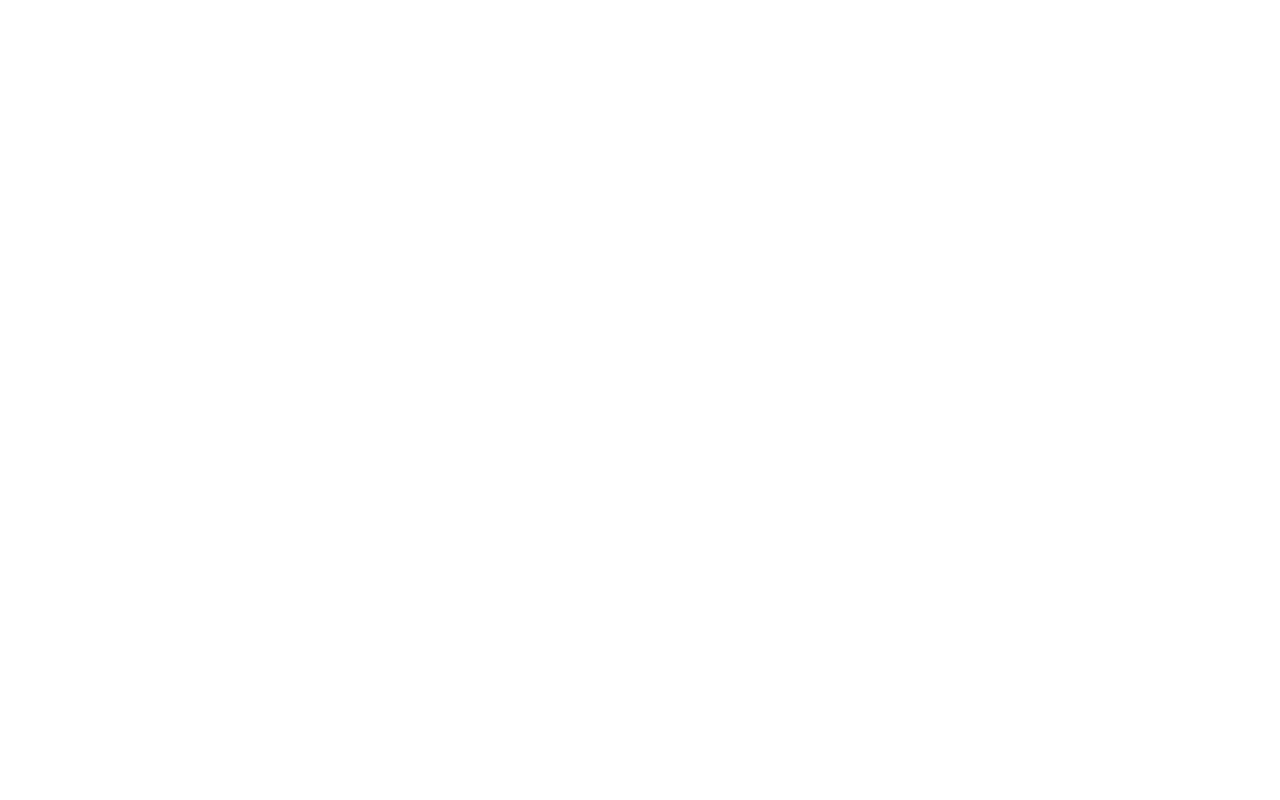
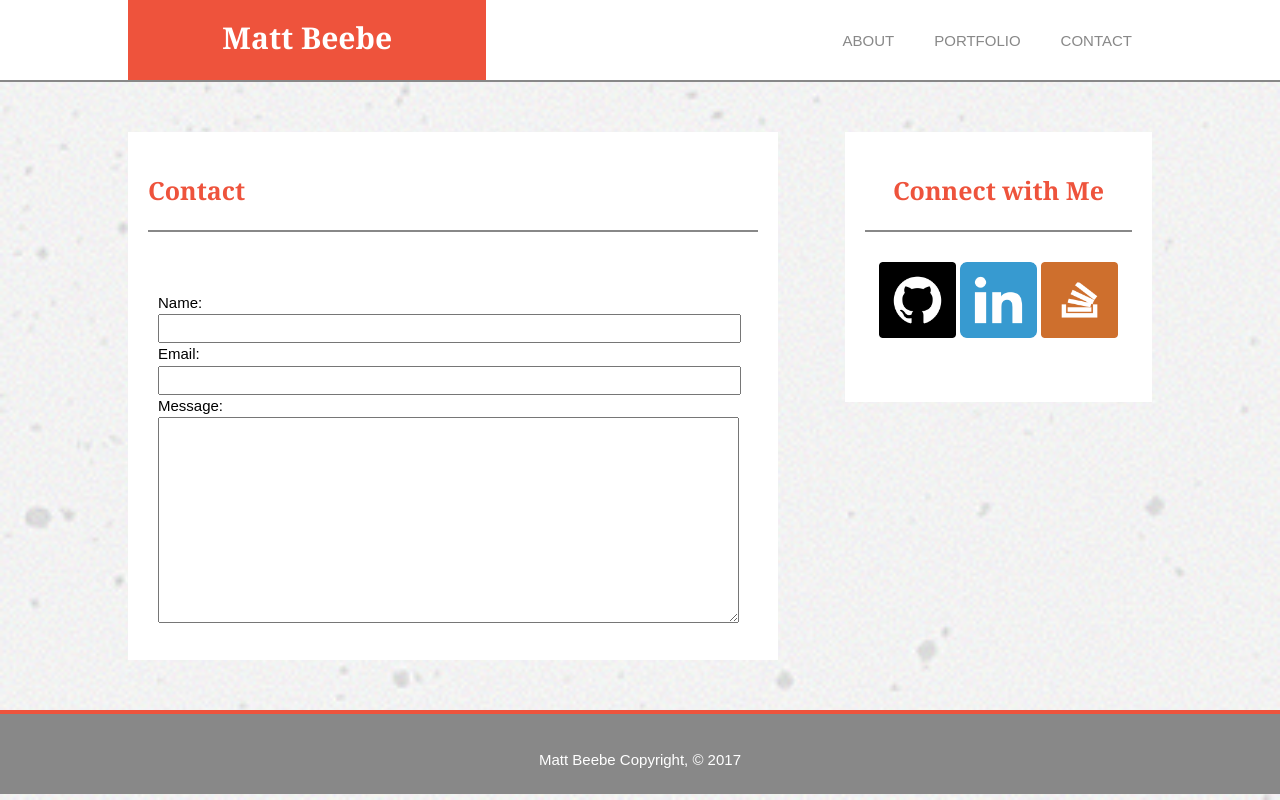
Before and after one commit to mattyb1980/Basic-Portfolio, a plain HTML site: page contact.html in a window 1280 px wide. Drawn offline with Linux system fonts and the light colour scheme.

Commit message:
Almost there, more tweaks needed

```diff
--- a/assets/css/style.css
+++ b/assets/css/style.css
@@ -2,11 +2,15 @@ body {
   font-family: Arial, Helvetica, sans-serif;
   font-size: 15px;
   line-height: 1.5;
-  padding: 0;
-  margin: 0;
-  background-image: url("https://images.freecreatives.com/wp-content/uploads/2015/04/white-paper-texture-with-flecks.jpg");
+ /* padding: 0;
+  margin: 0;*/
+  background-image: url("../images/vintage-concrete.png");
   background-color: #eee;
   background-size: 100%;
+}
+
+h1 {
+  font-family: Georgia;
 }
 
 ul {
@@ -28,6 +32,7 @@ ul {
 header {
   background: white;
   color: white;
+  max-height: 80px;
   min-height: 80px;
   width: 100%;
   border-bottom: 2px solid #888888;
@@ -41,7 +46,7 @@ header a {
 }
 
 header ul {
-  margin-top: 60px;
+  margin-top: 30px;
   float: right;
   font-size: 15px;
 }
@@ -56,8 +61,8 @@ header h1 {
   float: left;
   background-color: #ee533c;
   width: 35%;
-  height: 100px;
-  padding-top: 50px;
+  height: 65px;
+  padding-top: 15px;
   margin: 0;
   font-weight: bold;
   text-align: center;
@@ -65,18 +70,61 @@ header h1 {
 
 }
 
+a:hover {
+  color: #ee533c;
+  font-weight: bold;
+}
+
+a:focus {
+  color: #ee533c;
+  font-weight: bold;
+}
+
+a:active {
+  color: blue;
+  font-weight: bold;
+}
+
+/*Main Section Of Site*/
+
 #Main {
   width: 80%;
   margin: auto;
+  padding-bottom: 50px;
   overflow: hidden;
   }
 
 .container2 {
   float: left;
   background-color: white;
-  width: 40%;
+  width: 650px;
   margin-top: 50px;
   overflow: hidden;
+  padding-top: 20px;
+}
+
+.container2 h1 {
+  color: #ee533c;
+  font-size: 25px;
+  font-weight: bold;
+  padding: 20px 0 20px 0;
+  border-bottom: 2px solid #888888;
+  margin: 0 20px 30px 20px;
+}
+
+.container2 img {
+  float: left;
+  padding: 0 0 20px 0;
+  margin: 0 20px 30px 20px;
+}
+
+.container2 p {
+  overflow: hidden;
+  color: #888888;
+  font-size: 15px;
+  line-height: 2;
+  padding: 0 0 20px 0;
+  margin: 0 20px 30px 20px;
 }
 
 .container3 {
@@ -92,7 +140,7 @@ header h1 {
 
 .container3 h1 {
   color: #ee533c;
-  font-size: 20px;
+  font-size: 25px;
   font-weight: bold;
   padding: 20px 0 20px 0;
   border-bottom: 2px solid #888888;
@@ -103,3 +151,67 @@ header h1 {
   display: inline;
   padding-top: 20px;
 }
+
+footer {
+  background-color: #888888;
+  margin-top: 40px
+  max-height: 80px;
+  min-height: 80px;
+  width: 100%;
+  border-top: 4px solid #ee533c;
+  color: white;
+  text-align: center;
+}
+
+#Illimage {
+  /*position: relative;*/
+  width: 43%;
+  margin: 0;
+  border: 4px solid red;
+  overflow: hidden;
+}
+
+#image1 {
+  width: 100%;
+}
+
+#Ill {
+  /*position: relative;*/
+  /*overflow: hidden;*/
+  background-color: #ee533c;
+  top: 90px;
+  text-align: center;
+  left: 20px;
+}
+
+#Phoimage {
+  /*position: relative;*/
+  width: 43%;
+  float: left;
+}
+
+#Pho {
+
+}
+
+#image2 {
+  width: 100%;
+}
+
+#form {
+  padding: 30px;
+}
+
+input {
+  width: 575px;
+  font-size: 20px;
+}
+
+textarea {
+  width: 575px;
+  height: 200px;
+}
+
+footer p {
+  padding-top: 35px;
+}
--- a/contact.html
+++ b/contact.html
@@ -0,0 +1,79 @@
+<!DOCTYPE html>
+<html lang="en-us">
+
+<head>
+  <meta charset="UTF-8">
+  <title>My Portfolio</title>
+  <link rel="stylesheet" type="text/css" href="assets/css/reset.css">
+  <link rel="stylesheet" type="text/css" href="assets/css/style.css">
+</head>
+
+<body>
+  <header>
+    <div class="container1">
+      <div id="logo">
+        <h1>Matt Beebe</h1>
+      </div>
+
+      <nav>
+        <ul>
+          <li>
+            <a href="index.html">About
+            </a>
+          </li>
+          <li>
+            <a href="portfolio.html">Portfolio
+            </a>
+          </li>
+          <li>
+            <a href="contact.html">Contact
+            </a>
+          </li>
+        </ul>
+      </nav>
+    </div>
+
+    </header>
+
+    <section id="Main">
+      <div class="container2">
+        <h1>Contact</h1>
+        <form id="form">
+          Name:<br>
+          <input type="text" name="name">
+          <br>
+          Email:<br>
+          <input type="text" name="email">
+          <br>
+          Message:<br>
+          <textarea type="text" name="message">
+          </textarea>
+          <br>
+        </form>
+      </div>
+
+      <div class="container3">
+        <h1>Connect with Me</h1>
+        <div class="box">
+          <a href="https://github.com/mattyb1980" target="_blank">
+            <img src="assets/images/github.png" width="25%"></a>
+        </div>
+        <div class="box">
+          <a href="https://www.linkedin.com/in/mattwbeebe/" target="_blank">
+            <img src="assets/images/linkedin.png" width="25%"></a>
+        </div>
+        <div class="box">
+          <a href="https://stackoverflow.com/users/8454980/mattyb1980" target="_blank">
+            <img src="assets/images/stackoverflow.png" width="25%"></a>
+        </div>
+      </div>
+    </section>
+
+
+    <footer>
+      <p>Matt Beebe Copyright, &copy; 2017</p>
+    </footer>
+
+</body>
+
+</html>
```
Also changed, not shown: index.html (+4 -3 lines), portfolio.html (+77 -0 lines), assets/images/Digital.png (added), assets/images/Professional.png (added), assets/images/vintage-concrete.png (added), 3 other files.
